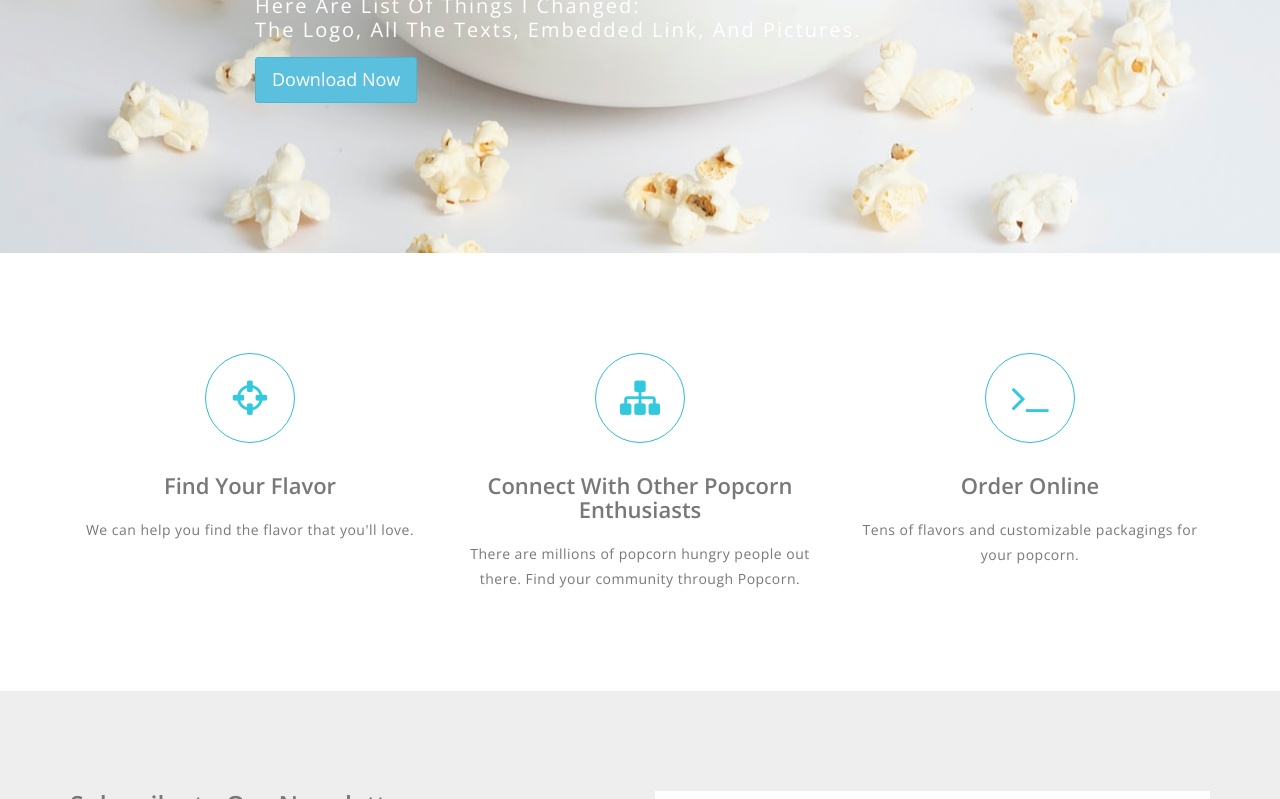
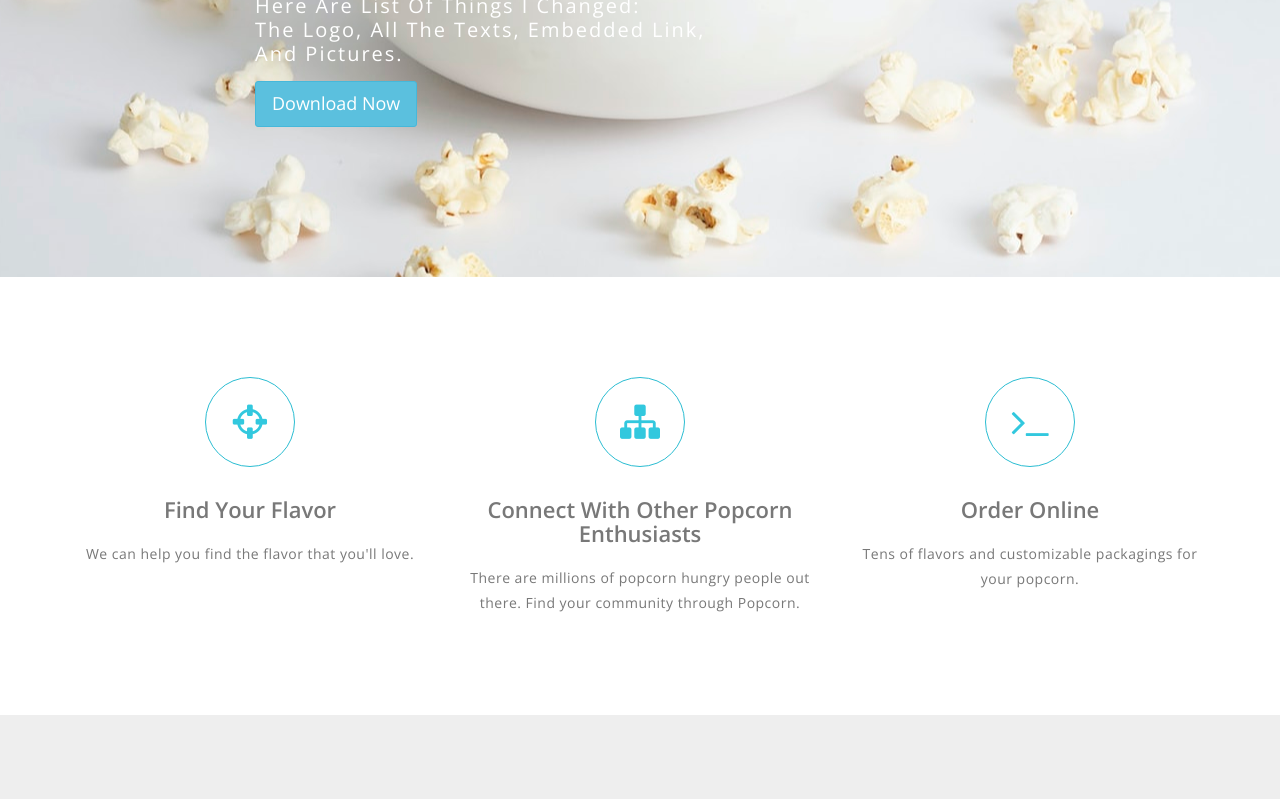
Before and after one commit to mijik2-1429728/mijik2-1429728.github.io, a plain HTML site: page myFunSite.html in a window 1280 px wide. Shown: the part 340-1139 px from the top of the page. Drawn offline with nearby package versions, Linux system fonts and the light colour scheme; grey boxes are pictures that could not be loaded; a script that the page names is missing.

Commit message:
Update myFunSite.html

```diff
--- a/myFunSite.html
+++ b/myFunSite.html
@@ -34,7 +34,7 @@
 						<!-- logo image -->
 						<a href="#"><img class="img-responsive" src="logo.png" alt="" /></a>
 						<!-- short paragraph -->
-						<p>Here are list of things I changed:<br>the logo, all the texts, embedded link, and pictures. </p>
+						<p>Here are list of things I changed:<br>the logo, all the texts, embedded link, <br>and pictures. </p>
 						<!-- button link -->
 						<a href="#" class="btn btn-info btn-lg">Download Now</a>
 					</div>
```
